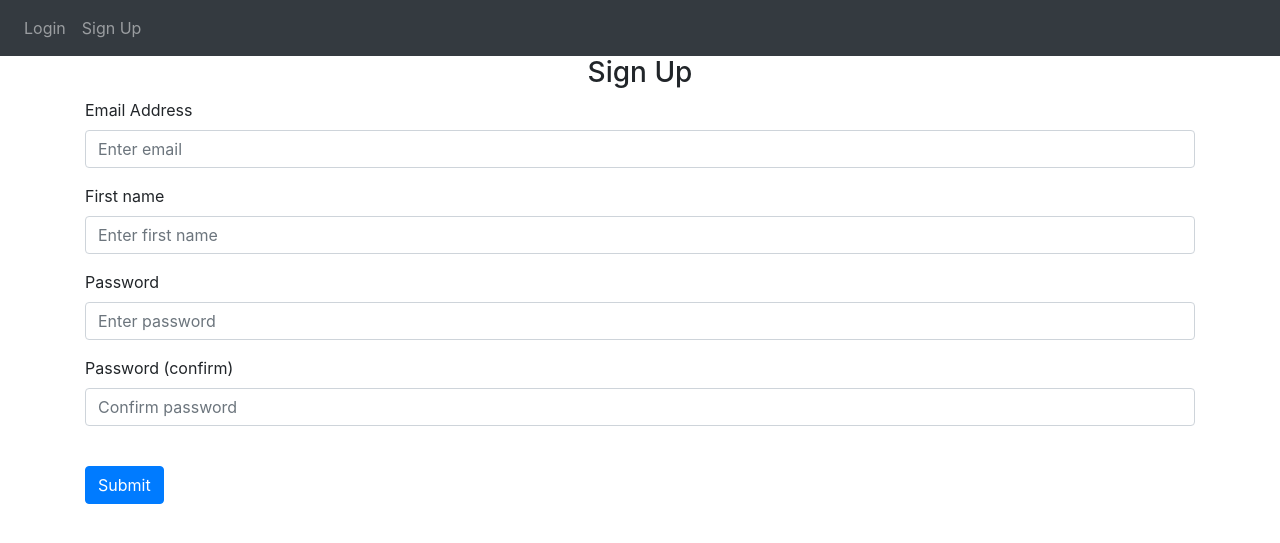
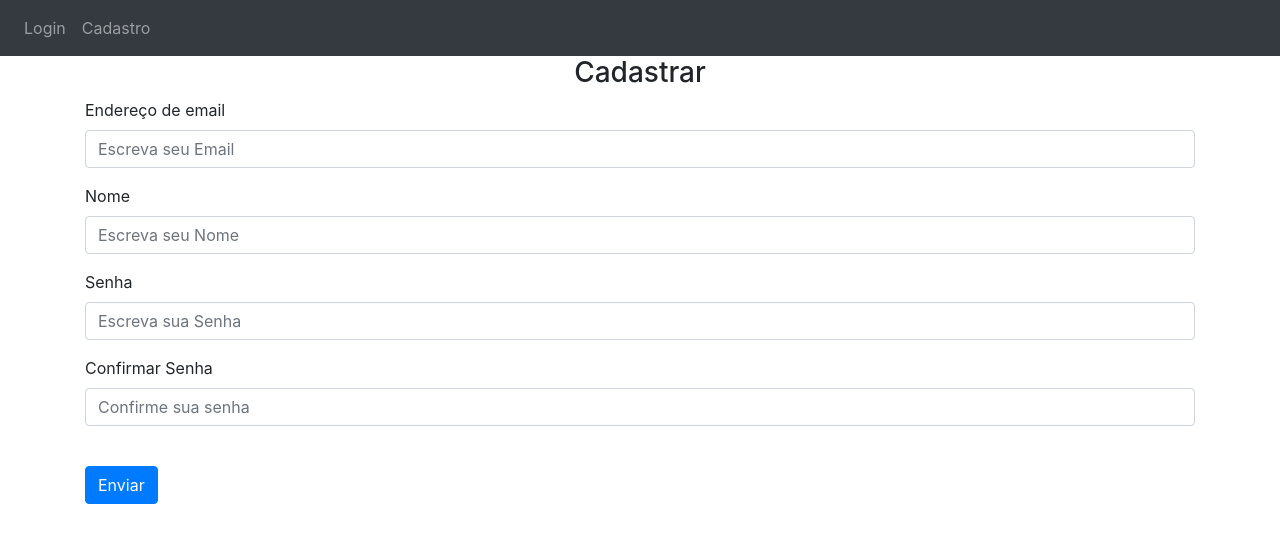
Before and after one commit to Thesca/TrabalhoFlask, a Flask app: page /sign-up in a window 1280 px wide. Shown: the top 543 px of the page. Run offline with Flask 3, Linux system fonts and the light colour scheme; some libraries are stand-ins or nearby versions.

Commit message:
translation

```diff
--- a/website/auth.py
+++ b/website/auth.py
@@ -1,12 +1,14 @@
 from flask import Blueprint, render_template, request, flash, redirect, url_for
 from .models import User
-from . import db
 from werkzeug.security import generate_password_hash, check_password_hash
+from . import db   ##means from __init__.py import db
 from flask_login import login_user, login_required, logout_user, current_user
+
 
 auth = Blueprint('auth', __name__)
 
-@auth.route('/login',methods=['GET','POST'])
+
+@auth.route('/login', methods=['GET', 'POST'])
 def login():
     if request.method == 'POST':
         email = request.form.get('email')
@@ -15,20 +17,23 @@ def login():
         user = User.query.filter_by(email=email).first()
         if user:
             if check_password_hash(user.password, password):
-                flash('Logged in successufully!', category='success')
+                flash('Logado com sucesso!', category='success')
                 login_user(user, remember=True)
                 return redirect(url_for('views.home'))
             else:
                 flash('Incorrect password, try again.', category='error')
         else:
             flash('Email does not exist.', category='error')
+
     return render_template("login.html", user=current_user)
+
 
 @auth.route('/logout')
 @login_required
 def logout():
     logout_user()
     return redirect(url_for('auth.login'))
+
 
 @auth.route('/sign-up', methods=['GET', 'POST'])
 def sign_up():
@@ -39,23 +44,22 @@ def sign_up():
         password2 = request.form.get('password2')
 
         user = User.query.filter_by(email=email).first()
-
         if user:
-            flash('Email already exists.', category='error')
+            flash('Email ja cadastrado.', category='error')
         elif len(email) < 4:
-            flash('Email must be greater than 3 characters.', category='error')
+            flash('Email deve ter mais do que 3 caracteres.', category='error')
         elif len(first_name) < 2:
-            flash('First name must be greater than 1 character.', category='error')
+            flash('Nome deve ter mais do que 1 caracter.', category='error')
         elif password1 != password2:
-            flash('Passwords don\'t match.', category='error')
+            flash('Senhas não combinam.', category='error')
         elif len(password1) < 7:
-            flash('Password must be at least 7 characters.', category='error')
+            flash('Senha deve ter pelo menos 7 caracteres.', category='error')
         else:
             new_user = User(email=email, first_name=first_name, password=generate_password_hash(password1))
             db.session.add(new_user)
             db.session.commit()
-            login_user(user, remember=True)
-            flash('Account created!', category='success')
+            login_user(new_user, remember=True)
+            flash('Conta criada com sucesso!', category='success')
             return redirect(url_for('views.home'))
 
     return render_template("sign_up.html", user=current_user)
--- a/website/templates/base.html
+++ b/website/templates/base.html
@@ -33,7 +33,7 @@
             <a class="nav-item nav-link" id="logout" href="/logout">Logout</a>
             {% else %}
             <a class="nav-item nav-link" id="login" href="/login">Login</a>
-            <a class="nav-item nav-link" id="signUp" href="/sign-up">Sign Up</a>
+            <a class="nav-item nav-link" id="signUp" href="/sign-up">Cadastro</a>
             {% endif %}
           </div>
         </div>
--- a/website/templates/home.html
+++ b/website/templates/home.html
@@ -1,5 +1,5 @@
 {% extends "base.html" %} {% block title %}Home{% endblock %} {% block content %}
-<h1 align="center">Notes</h1>
+<h1 align="center">Notas</h1>
 <ul class="list-group list-group-flush" id="notes">
     {% for note in user.notes %}
     <li class="list-group-item">{{ note.data }}
@@ -13,7 +13,7 @@
     <textarea name="note" id="note" class="form-control"></textarea>
     <br>
     <div align="center">
-        <button type="submit" class="btn btn-primary">Add Note</button>
+        <button type="submit" class="btn btn-primary">Adicionar Nota</button>
     </div>
 </form>
 {% endblock %}
--- a/website/templates/login.html
+++ b/website/templates/login.html
@@ -4,7 +4,7 @@
 <form method="POST">
     <h3 align="center">Login</h3>
     <div class="form-group">
-        <label for="email">Email Address</label>
+        <label for="email">Endereço de email</label>
         <input
            type="email"
            class="form-control"
@@ -14,7 +14,7 @@
         />
     </div>
     <div class="form-group">
-        <label for="password">Password</label>
+        <label for="password">Senha</label>
         <input
            type="password"
            class="form-control"
--- a/website/templates/sign_up.html
+++ b/website/templates/sign_up.html
@@ -1,48 +1,48 @@
 {% extends "base.html" %} {% block title %}Sign Up{% endblock %}
 {% block content %}
 <form method="POST">
-    <h3 align="center">Sign Up</h3>
+    <h3 align="center">Cadastrar</h3>
     <div class="form-group">
-        <label for="email">Email Address</label>
+        <label for="email">Endereço de email</label>
         <input
            type="email"
            class="form-control"
            id="email"
            name="email"
-           placeholder="Enter email"
+           placeholder="Escreva seu Email"
         />
     </div>
     <div class="form-group">
-        <label for="firstName">First name</label>
+        <label for="firstName">Nome</label>
         <input
            type="text"
            class="form-control"
            id="firstName"
            name="firstName"
-           placeholder="Enter first name"
+           placeholder="Escreva seu Nome"
         />
     </div>
     <div class="form-group">
-        <label for="password1">Password</label>
+        <label for="password1">Senha</label>
         <input
            type="password"
            class="form-control"
            id="password1"
            name="password1"
-           placeholder="Enter password"
+           placeholder="Escreva sua Senha"
         />
     </div>
     <div class="form-group">
-        <label for="password2">Password (confirm)</label>
+        <label for="password2">Confirmar Senha</label>
         <input
            type="password"
            class="form-control"
            id="password2"
            name="password2"
-           placeholder="Confirm password"
+           placeholder="Confirme sua senha"
         />
     </div>
     <br>
-    <button type="submit" class="btn btn-primary">Submit</button>
+    <button type="submit" class="btn btn-primary">Enviar</button>
 </form>
 {% endblock %}
--- a/website/views.py
+++ b/website/views.py
@@ -13,12 +13,12 @@ def home():
         note = request.form.get('note')
 
         if len(note) < 1:
-            flash('Note is too short!', category='error')
+            flash('Nota muito pequena!', category='error')
         else:
             new_note = Note(data=note, user_id=current_user.id)
             db.session.add(new_note)
             db.session.commit()
-            flash('Note added!', category='success')
+            flash('Nota adicionada!', category='success')
     return render_template("home.html", user=current_user)
 
 @views.route('/delete-note', methods=['POST'])
```
Also changed, not shown: instance/database.db.
